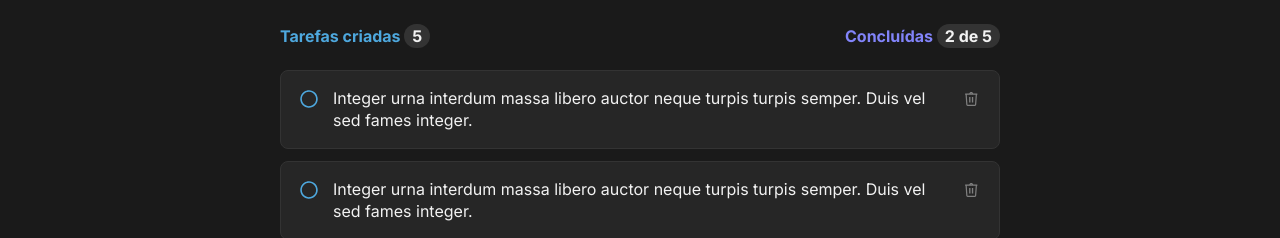
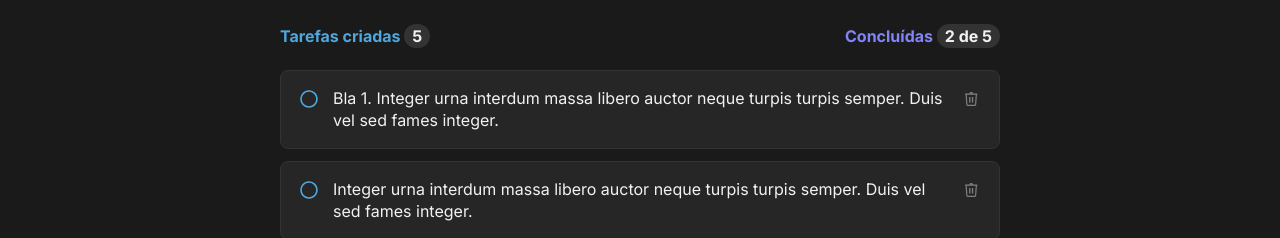
Before and after one commit to mrgalopes/ignite-todo, a React (Vite) app: page / in a window 1280 px wide. Shown: the part 263-501 px from the top of the page. Built offline with nearby package versions, Linux system fonts and the light colour scheme; the HTML template or start-up script is replaced by a standard one.

Commit message:
Create Todo component

```diff
--- a/src/App.tsx
+++ b/src/App.tsx
@@ -1,12 +1,10 @@
+import { Todo } from "./components/Todo"
+
 import "./global.css"
-
 import styles from "./App.module.css"
 
 import rocketSvg from "./assets/rocket.svg"
 import plusSvg from "./assets/plus.svg"
-import trashSvg from "./assets/trash.svg"
-import uncheckedSvg from "./assets/unchecked.svg"
-import checkedSvg from "./assets/checked.svg"
 
 function App() {
   return (
@@ -33,31 +31,11 @@ function App() {
         </section>
 
         <main>
-          <div className={styles.todo}>
-            <button><img src={uncheckedSvg} /></button>
-            <p>Integer urna interdum massa libero auctor neque turpis turpis semper. Duis vel sed fames integer.</p>
-            <button><img src={trashSvg} /></button>
-          </div>
-          <div className={styles.todo}>
-            <button><img src={uncheckedSvg} /></button>
-            <p>Integer urna interdum massa libero auctor neque turpis turpis semper. Duis vel sed fames integer.</p>
-            <button><img src={trashSvg} /></button>
-          </div>
-          <div className={styles.todo}>
-            <button><img src={uncheckedSvg} /></button>
-            <p>Integer urna interdum massa libero auctor neque turpis turpis semper. Duis vel sed fames integer.</p>
-            <button><img src={trashSvg} /></button>
-          </div>
-          <div className={styles.doneTodo}>
-            <button><img src={checkedSvg} /></button>
-            <p>Integer urna interdum massa libero auctor neque turpis turpis semper. Duis vel sed fames integer.</p>
-            <button><img src={trashSvg} /></button>
-          </div>
-          <div className={styles.doneTodo}>
-            <button><img src={checkedSvg} /></button>
-            <p>Integer urna interdum massa libero auctor neque turpis turpis semper. Duis vel sed fames integer.</p>
-            <button><img src={trashSvg} /></button>
-          </div>
+          <Todo text="Bla 1. Integer urna interdum massa libero auctor neque turpis turpis semper. Duis vel sed fames integer." />
+          <Todo text="Integer urna interdum massa libero auctor neque turpis turpis semper. Duis vel sed fames integer." />
+          <Todo text="Integer urna interdum massa libero auctor neque turpis turpis semper. Duis vel sed fames integer." />
+          <Todo done text="Integer urna interdum massa libero auctor neque turpis turpis semper. Duis vel sed fames integer." />
+          <Todo done text="Integer urna interdum massa libero auctor neque turpis turpis semper. Duis vel sed fames integer." />
         </main>
       </div>
     </>
--- /dev/null
+++ b/src/components/Todo.module.css
@@ -0,0 +1,35 @@
+.todo {
+    padding: 1rem;
+    display: flex;
+    align-items: flex-start;
+    gap: 0.75rem;
+
+    background-color: var(--gray-500);
+    border-radius: 8px;
+    border: 1px solid var(--gray-400);
+}
+
+.todo+.todo {
+    margin-top: 0.75rem;
+}
+
+.todo>p {
+    width: 100%;
+    line-height: 1.4;
+}
+
+.todo>button {
+    background: none;
+    border: none;
+    cursor: pointer;
+}
+
+.doneTodo {
+    composes: todo;
+    border: 1px solid var(--gray-500);
+}
+
+.doneTodo>p {
+    color: var(--gray-300);
+    text-decoration-line: line-through;
+}
--- /dev/null
+++ b/src/components/Todo.tsx
@@ -0,0 +1,20 @@
+import styles from "./Todo.module.css"
+
+import trashSvg from "../assets/trash.svg"
+import uncheckedSvg from "../assets/unchecked.svg"
+import checkedSvg from "../assets/checked.svg"
+
+interface TodoProps {
+    text: string;
+    done?: boolean;
+}
+
+export function Todo({ text, done = false }: TodoProps) {
+    return (
+        <div className={done ? styles.doneTodo : styles.todo}>
+            <button><img src={done ? checkedSvg : uncheckedSvg} /></button>
+            <p>{text}</p>
+            <button><img src={trashSvg} /></button>
+        </div>
+    )
+}
```
